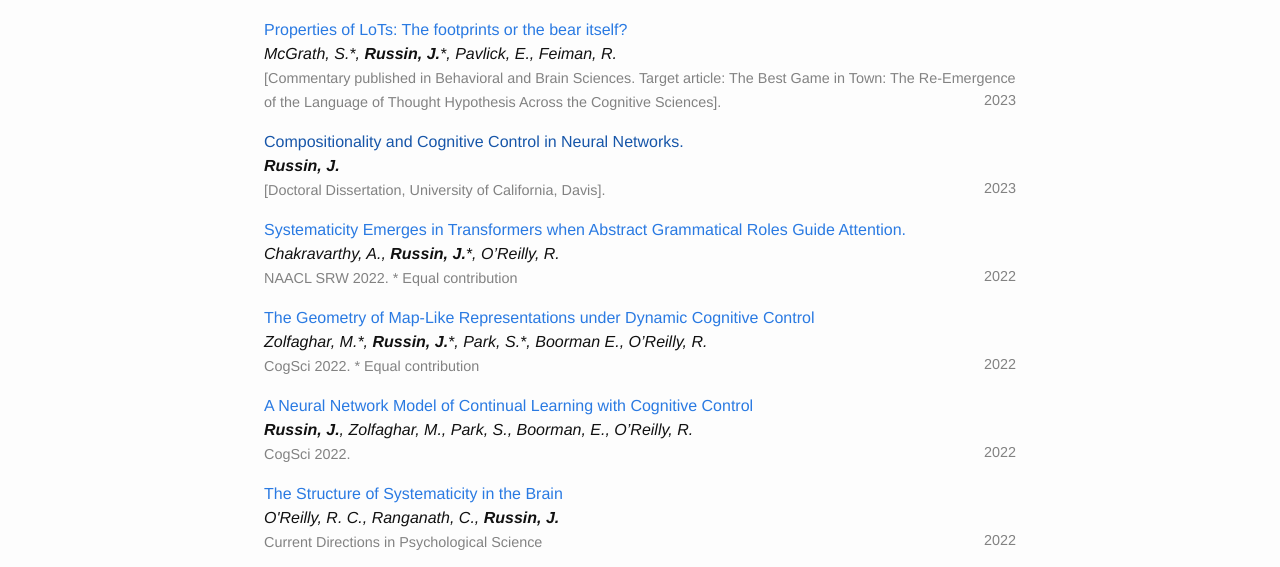
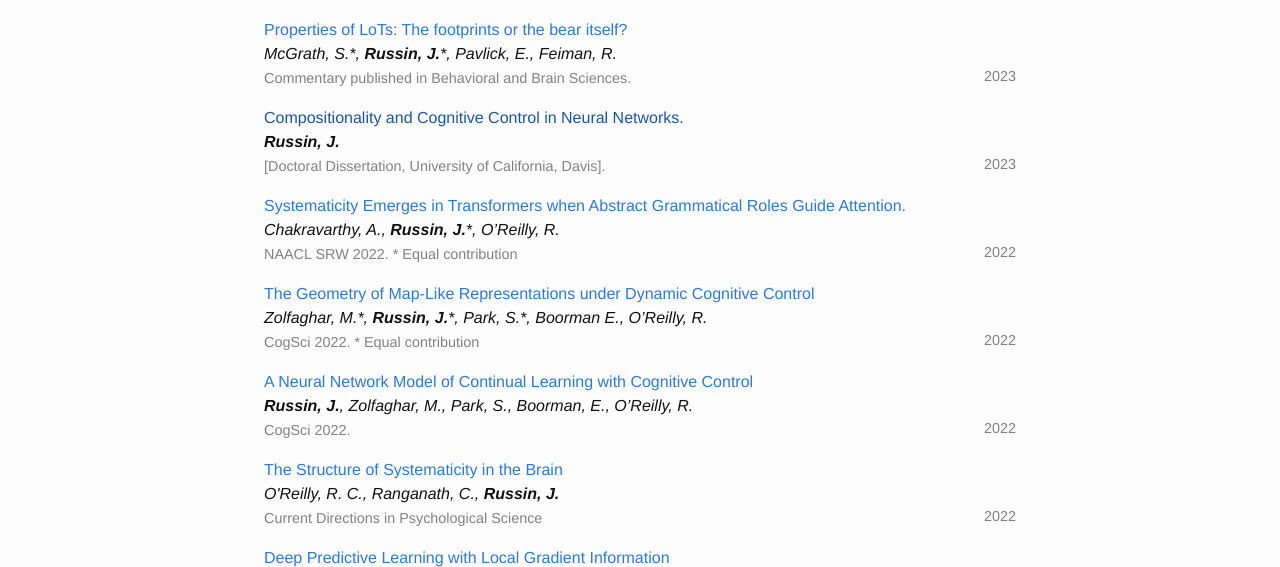
Before and after one commit to jlrussin/jlrussin.github.io, a plain HTML site: page publications.html in a window 1280 px wide. Shown: the part 173-740 px from the top of the page. Drawn offline with Linux system fonts and the light colour scheme.

Commit message:
Made BBS cite neater

```diff
--- a/publications.html
+++ b/publications.html
@@ -100,7 +100,7 @@
         </span>
         <span class="authors">McGrath, S.*, <strong>Russin, J.</strong>*, Pavlick, E., Feiman, R.</span>
         <span class="journal-info">
-          <span class="journal">[Commentary published in Behavioral and Brain Sciences. Target article: The Best Game in Town: The Re-Emergence of the Language of Thought Hypothesis Across the Cognitive Sciences].</span>
+          <span class="journal">Commentary published in Behavioral and Brain Sciences.</span>
         <span>
         <!-- <a href="https://doi.org/10.1162/jocn_a_01708" class="doi"></a> -->
         <span class="year">2023</span>
```
